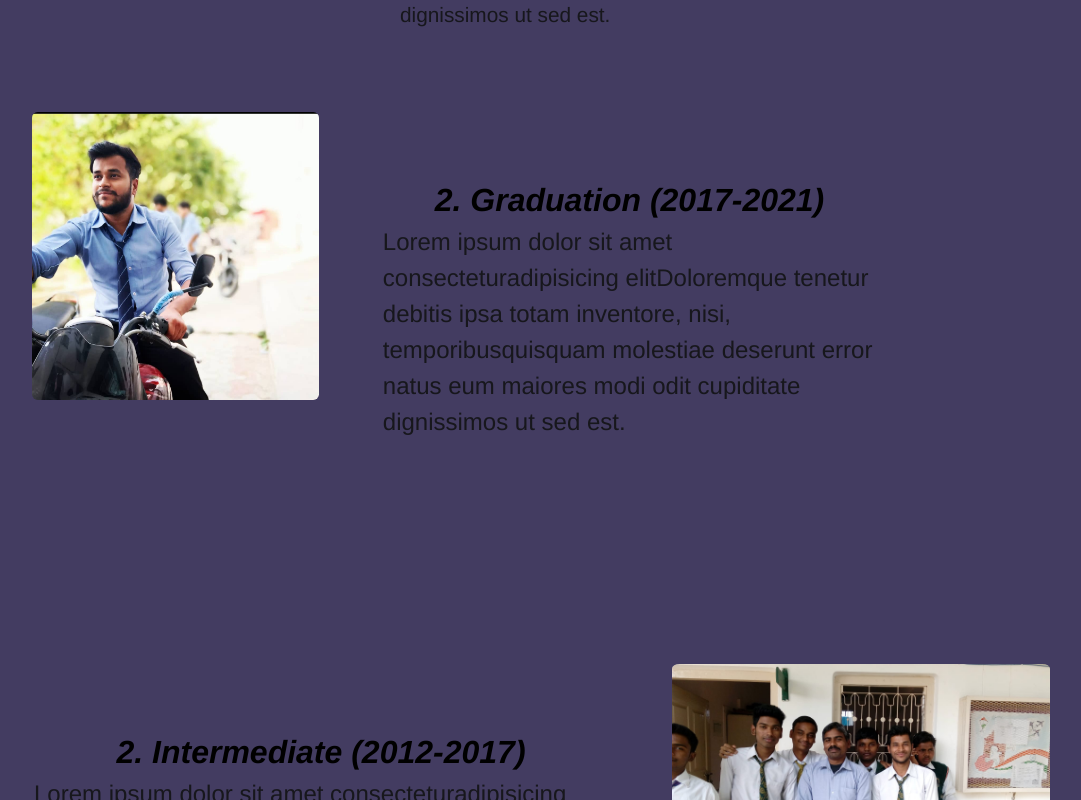
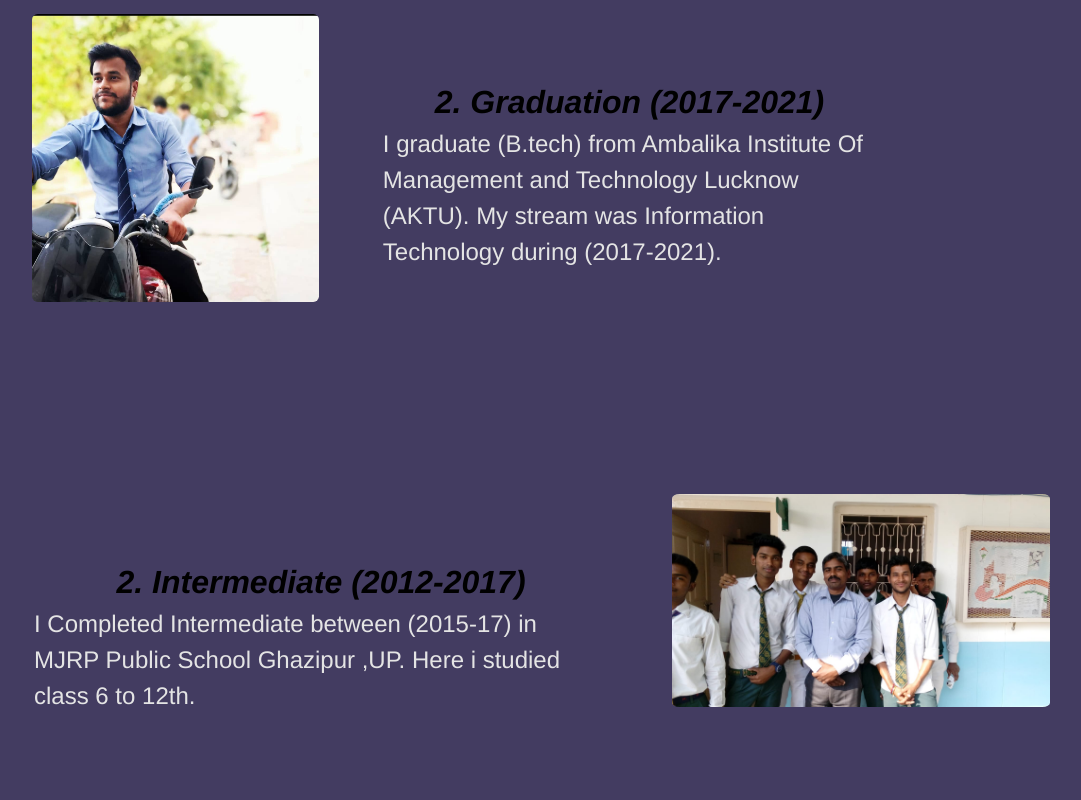
Before and after one commit to krishh743/portfolio-k7, a React (Create React App) app: page / in a window 1280 px wide. Shown: the part 1360-2160 px from the top of the page, without its empty margins (130-1211 px from the left). Built offline with nearby package versions, Linux system fonts and the light colour scheme.

Commit message:
bugfixes

```diff
--- a/src/pages/Data.tsx
+++ b/src/pages/Data.tsx
@@ -135,10 +135,10 @@ export const skillsData = [
 export const aboutDetailsRows1 = [
   {
     image: Empro2,
-    image2:Empro1,
+    image2: Empro1,
     details:
-      " Lorem ipsum dolor sit amet consecteturadipisicing elitDoloremque tenetur debitis ipsa totam inventore, nisi, temporibusquisquam molestiae deserunt error natus eum maiores modi odit cupiditate dignissimos ut sed est.",
-    title: "InterMediate Education",
+      "",
+    title: "Intermediate Education",
   },
 ];
 
@@ -147,7 +147,7 @@ export const aboutDetailsRows = [
     image: Collage1,
 image1:Collage2,
     details:
-      " Lorem ipsum dolor sit amet consecteturadipisicing elitDoloremque tenetur debitis ipsa totam inventore, nisi, temporibusquisquam molestiae deserunt error natus eum maiores modi odit cupiditate dignissimos ut sed est.",
+      "I graduate (B.tech) from Ambalika Institute Of Management and Technology Lucknow (AKTU). My stream was Information Technology during (2017-2021).",
     title: "InterMediate Education",
   },
 ];
@@ -157,7 +157,7 @@ export const aboutDetailsRowsReverse = [
     image: Mjrp,
     image1: Collage2,
     details:
-      " Lorem ipsum dolor sit amet consecteturadipisicing elitDoloremque tenetur debitis ipsa totam inventore, nisi, temporibusquisquam molestiae deserunt error natus eum maiores modi odit cupiditate dignissimos ut sed est.",
+      " I Completed Intermediate between (2015-17) in MJRP Public School Ghazipur ,UP. Here i studied class 6 to 12th.",
     title: "InterMediate Education",
   },
 ];
--- a/src/pages/about-page/About.css
+++ b/src/pages/about-page/About.css
@@ -1,6 +1,5 @@
 h2 {
     font-family: sans-serif;
-    /* color: #228B22; */
     text-align: center;
     font-size: 2.4rem;
     max-width: 550px;
@@ -27,6 +26,17 @@ h2:after {
     right: 0;
     top: 50%;
     position: absolute;
+}
+
+.about-page{
+height:auto;
+background-color: #433c61;
+padding: 20px;
+transform: translateZ(0);
+
+}
+.about-main-heading{
+text-align: center;
 }
 
 .about-heading {
@@ -149,6 +159,11 @@ border-radius: 2%;
 padding: 8vh;
 }
 
+.detailss,
+.content-section span {
+    color: var(--primary-grey-color);
+
+}
 
 @media (max-width: 768px) {
   .image-container,
@@ -223,6 +238,7 @@ margin:0;
 
 .detailss,.content-section span{
 font-size: 1rem;
+color:var(--primary-grey-color);
 /* text-align: center !important; */
 /* color: white; */
 /* line-height:0 !important; */
--- a/src/pages/about-page/About.tsx
+++ b/src/pages/about-page/About.tsx
@@ -1,42 +1,18 @@
 import React from "react";
-import {Stack} from "@mui/material";
 import "./About.css";
 import {
   aboutDetailsRows,
   aboutDetailsRows1,
   aboutDetailsRowsReverse,
 } from "pages/Data";
-import {useEffect, useRef} from "react";
-import {gsap} from "gsap";
-import {ScrollTrigger} from "gsap/ScrollTrigger";
-import {
-  Fade,
-  Flip,
-  JackInTheBox,
-  Rotate,
-  Slide,
-  Zoom,
-} from "react-awesome-reveal";
+import {Rotate, Slide} from "react-awesome-reveal";
 import {portfolioData} from "resources/cms";
 
-// function About() {
-const About = () =>{
-
+const About = () => {
   return (
     <>
-      <div
-        style={{
-          height: "auto",
-          backgroundColor: "#433c61",
-          padding: "20px",
-          transform: "translateZ(0)",
-        }}
-      >
-        <div
-          style={{
-            textAlign: "center",
-          }}
-        >
+      <div className="about-page">
+        <div className="about-main-heading">
           <Rotate>
             <h2>{portfolioData.ABOUT}</h2>
           </Rotate>
@@ -72,7 +48,9 @@ const About = () =>{
                 </Slide>
               </div>
               <div className="content-container">
-                <div className="about-heading-1">{portfolioData.experience2}</div>
+                <div className="about-heading-1">
+                  {portfolioData.experience2}
+                </div>
                 <Slide direction="right">
                   <span className="detailss">{item.details}</span>
                 </Slide>
@@ -85,11 +63,11 @@ const About = () =>{
           <>
             <div className="container-reverse">
               <div className="image-container-reverse">
-                  <img alt="" src={item.image} />
+                <img alt="" src={item.image} />
               </div>
               <div className="content-container">
                 <div className="about-heading-1">
-                 {portfolioData.experience3}
+                  {portfolioData.experience3}
                 </div>
                 <Slide direction="left">
                   <span className="detailss">{item.details}</span>
@@ -101,6 +79,6 @@ const About = () =>{
       </div>
     </>
   );
-}
+};
 
 export default About;
--- a/src/pages/contact-page/ContactPage.module.css
+++ b/src/pages/contact-page/ContactPage.module.css
@@ -101,9 +101,15 @@ iframe {
         background-color: #433c61;
     }
 
+    .address-value {
+margin-left: 5px;
+color: var(--primary-grey-color)
+    }
+
     .address-key,
     .address-value {
         font-size: 1rem;
+
     }
 
     .address-section {
--- a/src/pages/contact-page/ContactPage.tsx
+++ b/src/pages/contact-page/ContactPage.tsx
@@ -285,7 +285,7 @@ const ContactPage = () =>{
             </Stack>
             <Stack>
               <Stack flexDirection={"column"}>
-                <PhoneIcon sx={{color: "blue", fontSize: "35px"}} />
+                <PhoneIcon sx={{color: "", fontSize: "35px"}} />
                 <Stack flexDirection={"row"}>
                   <span className={styles["address-key"]}>{portfolioData.phone}</span>
                   <span className={styles["address-value"]}>
@@ -296,7 +296,7 @@ const ContactPage = () =>{
             </Stack>
             <Stack>
               <Stack flexDirection={"column"}>
-                <EmailIcon sx={{color: "blue", fontSize: "35px"}} />
+                <EmailIcon sx={{color: "", fontSize: "35px"}} />
                 <Stack flexDirection={"row"}>
                   <span className={styles["address-key"]}>{portfolioData.email}</span>
                   <span className={styles["address-value"]}>
@@ -307,11 +307,11 @@ const ContactPage = () =>{
             </Stack>
             <Stack>
               <Stack flexDirection={"column"}>
-                <LanguageIcon sx={{color: "blue", fontSize: "35px"}} />
+                <LanguageIcon sx={{color: "", fontSize: "35px"}} />
                 <Stack flexDirection={"row"}>
                   <span className={styles["address-key"]}>{portfolioData.website}</span>
                   <span className={styles["address-value"]}>
-                    {portfolioData.websiteLink}
+                  {portfolioData.websiteLink}
                   </span>
                 </Stack>
               </Stack>
--- a/src/pages/projects/ProjectPage.tsx
+++ b/src/pages/projects/ProjectPage.tsx
@@ -46,7 +46,7 @@ const OverlayText = styled("span")({
 });
 
 const ProjectPage = () => {
-// function ProjectPage() {
+
   return (
     <div className={styles["project-body"]}>
       <FormFieldContainer children={"Professional Projects"} />
--- a/src/resources/cms.js
+++ b/src/resources/cms.js
@@ -30,21 +30,21 @@ export const portfolioData = {
 
     //project page
     viewBtn: "View Live",
-    sourceBtn: "Source",
+    sourceBtn: "Source Code",
 
     //skills page and
     mySkills: "My Skills",
     certificate: "Certifications",
 
     //contact page
-    sendBtn: "Send Message",
-    address: "Address",
-    address1: "Address:",
-    addressData: " Ghazipur, Nonhara,233303 U.P",
-    phone: "Phone :",
-    phoneData: "+91 9118575852",
-    email: "Email :",
-    emailData: "krishnakushwaha743@gmail.com",
-    website: "Website :",
-    websiteLink: "www.example.com"
+    sendBtn: " Send Message",
+    address : " Address",
+    address1 : " Address :",
+    addressData : " Ghazipur, Nonhara,233303 U.P",
+    phone : " Phone :",
+    phoneData : " +91 9118575852",
+    email : " Email :",
+    emailData : " krishnakushwaha743@gmail.com",
+    website : " Website :",
+    websiteLink : " www.example.com"
 }
```
